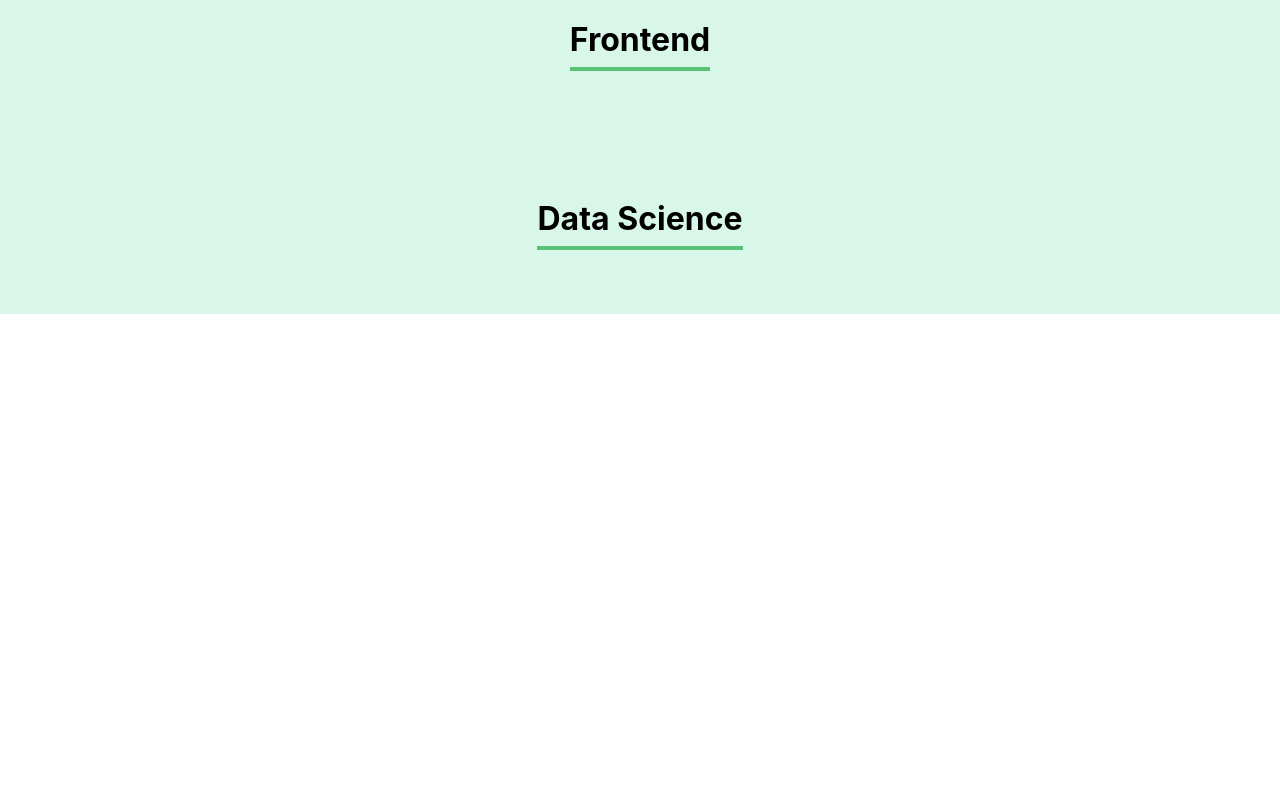
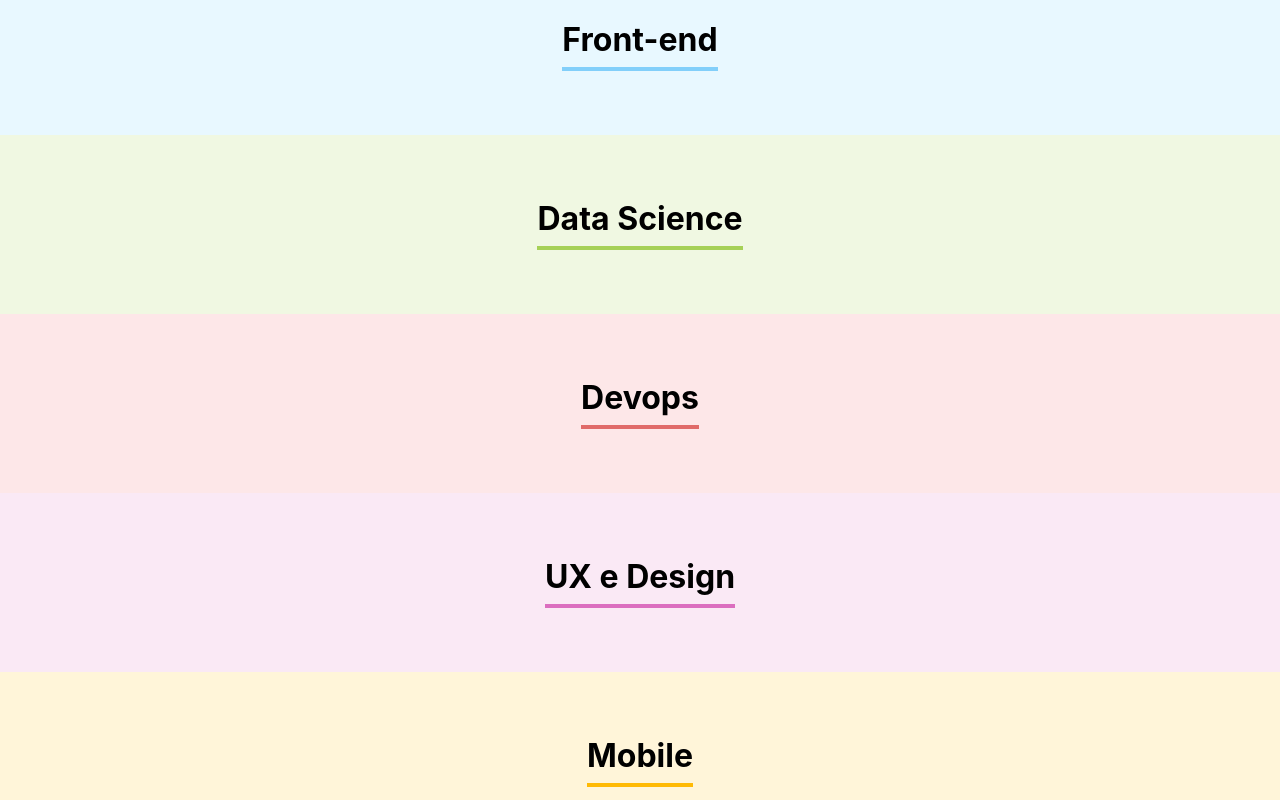
Before and after one commit to ahrtuur/Organo, a React (Create React App) app: page / in a window 1280 px wide. Shown: the part 1700-2500 px from the top of the page. Before the commit the page ends 2014 px from the top, so only its background shows below. Built offline with nearby package versions, Linux system fonts and the light colour scheme.

Commit message:
decimo primeiro commit

```diff
--- a/src/App.js
+++ b/src/App.js
@@ -5,6 +5,44 @@
 
 
 function App() {
+
+  const times = [
+    {
+      nome: "Programação",
+      corPrimaria: "#57c278",
+      corSecundaria: "#d9f7e9"
+    },
+    {
+      nome: "Front-end",
+      corPrimaria: "#82cffa",
+      corSecundaria: "#e8f8ff"
+    },
+    {
+      nome: "Data Science",
+      corPrimaria: "#A6D157",
+      corSecundaria: "#F0F8E2"
+    },
+    {
+      nome: "Devops",
+      corPrimaria: "#E06B69",
+      corSecundaria: "#FDE7E8"
+    },
+    {
+      nome: "UX e Design",
+      corPrimaria: "#DB6EBF",
+      corSecundaria: "#FAE9F5"
+    },
+    {
+      nome: "Mobile",
+      corPrimaria: "#FFBA05",
+      corSecundaria: "#FFF5D9"
+    },
+    {
+      nome: "Inovação e Gestão",
+      corPrimaria: "#FF8A29",
+      corSecundaria: "#FFEEDF"
+    },
+  ]
 
   const [colaboradores, setColaboradores] = useState([])
 
@@ -15,11 +53,11 @@
 
   return (
     <div className="App">
-      <Banner/>
-      <Formulario aoColaboradorCadastrado={colaborador => aoNovoColaboradorAdicionado(colaborador)}/>
-      <Time nome="Programação"/>
-      <Time nome="Frontend"/>
-      <Time nome="Data Science"/>
+      <Banner />
+      <Formulario times={times.map(time => time.nome)} aoColaboradorCadastrado={colaborador => aoNovoColaboradorAdicionado(colaborador)} />
+
+      {times.map(time => <Time key={time.nome} nome={time.nome} corPrimaria={time.corPrimaria} corSecundaria={time.corSecundaria}/>)}
+
     </div>
   );
 }
--- a/src/componentes/Formulario/index.js
+++ b/src/componentes/Formulario/index.js
@@ -5,16 +5,6 @@
 import "./Formulario.css"
 
 const Formulario = (props) => {
-
-    const times = [
-        "Programação",
-        "Front-end",
-        "Data Science",
-        "Devops",
-        "UX e Design",
-        "Mobile",
-        "Inovação e Gestão"
-    ]
 
     const [nome, setNome] = useState("")
     const [cargo, setCargo] = useState("")
@@ -59,7 +49,8 @@
                 />
                 <ListaSuspensa
                     obrigatorio = {true}
-                    label="Time" itens={times}
+                    label="Time"
+                    itens={props.times}
                     valor={time}
                     aoAlterado ={valor => setTime(valor)}
                 />
--- a/src/componentes/Time/index.js
+++ b/src/componentes/Time/index.js
@@ -1,9 +1,11 @@
 import './Time.css'
 
 const Time = (props) => {
+    const css = { backgroundColor: props.corSecundaria}
     return (
-        <section className='time'>
-            <h3>{props.nome}</h3>
+
+        <section className='time' style={css}>
+            <h3 style={{borderColor: props.corPrimaria}}>{props.nome}</h3>
         </section>
     )
 }
--- a/src/componentes/Time/time.css
+++ b/src/componentes/Time/time.css
@@ -1,12 +1,11 @@
 .time {
     text-align: center;
     padding: 32px;
-    background-color: #d9f7e9;
 }
 
 .time h3 {
     font-size: 32px;
-    border-bottom: 4px solid #57c278;
+    border-bottom: 4px solid;
     display: inline-block;
     padding-bottom: 8px;
 }
```
